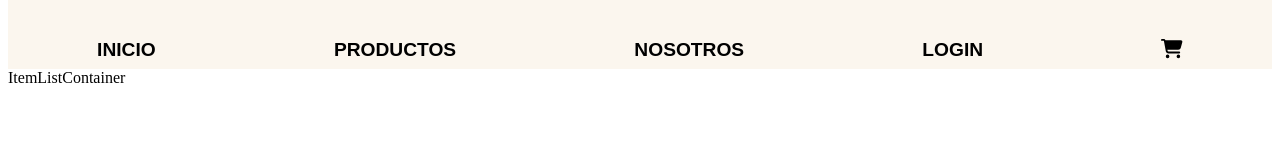
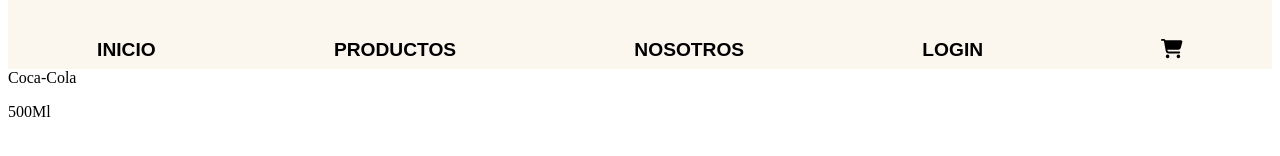
Before and after one commit to FacundoTissera/e-commerce-tissera, a React (Create React App) app: page / in a window 1280 px wide. Shown: the part 162-318 px from the top of the page. Built offline with nearby package versions, Linux system fonts and the light colour scheme.

Commit message:
paso props a ItemListContainer

```diff
--- a/src/components/App.js
+++ b/src/components/App.js
@@ -10,7 +10,9 @@
   return (
     <div className="principal-container">
       <NavBar />
-      <ItemListContainer />
+      <ItemListContainer producto="Coca-Cola" >
+        <p>500Ml</p>
+      </ItemListContainer>
     </div>
   );
 }
--- a/src/components/ItemListContainer.js
+++ b/src/components/ItemListContainer.js
@@ -1,11 +1,15 @@
 
 
-function ItemListContainer() {
+function ItemListContainer({ producto, children }) {
 
     // creacion de contador
 
   return (
-    <div>ItemListContainer</div>
+    <div>
+      {producto}
+      {children}
+    </div>
+
   )
 }
 
```
